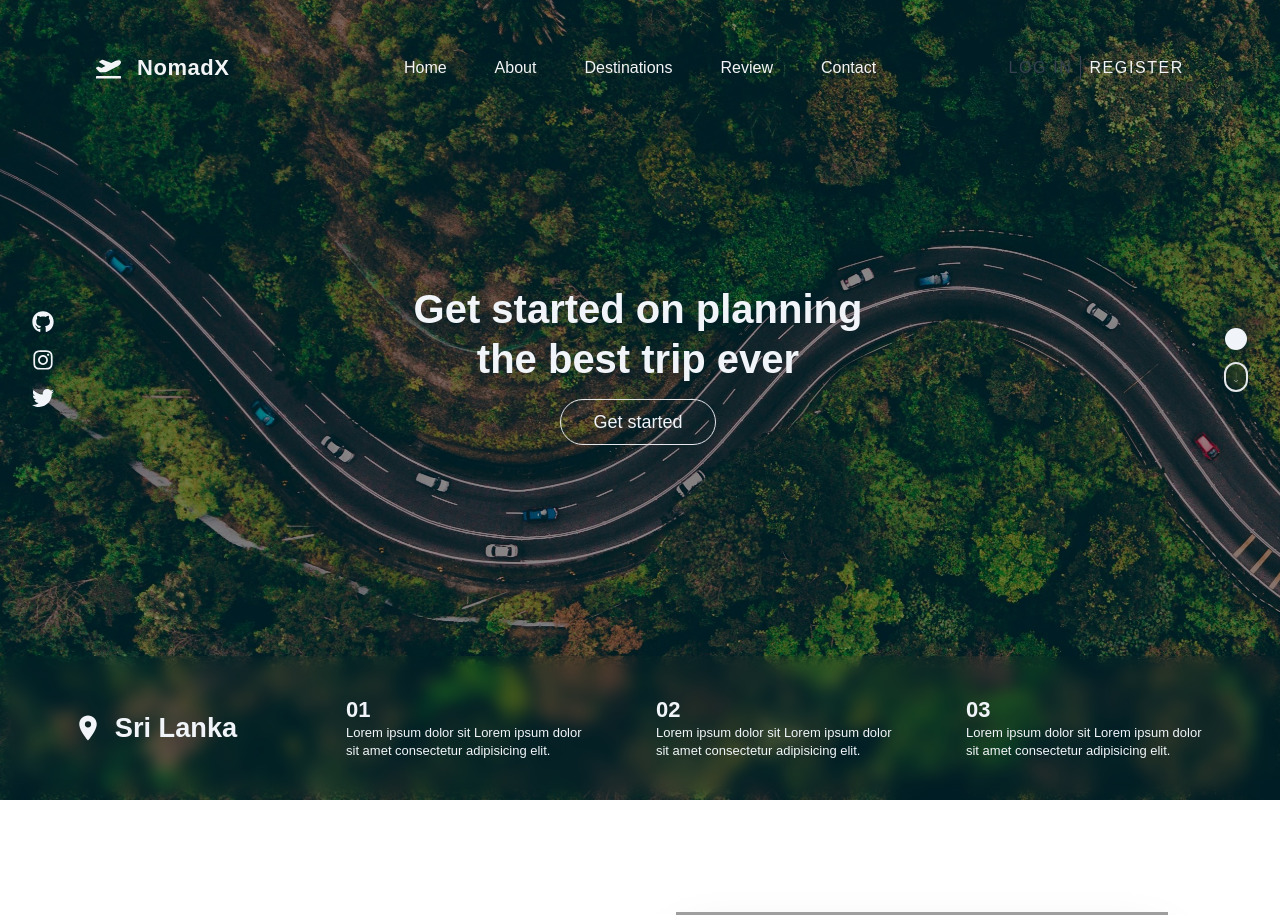
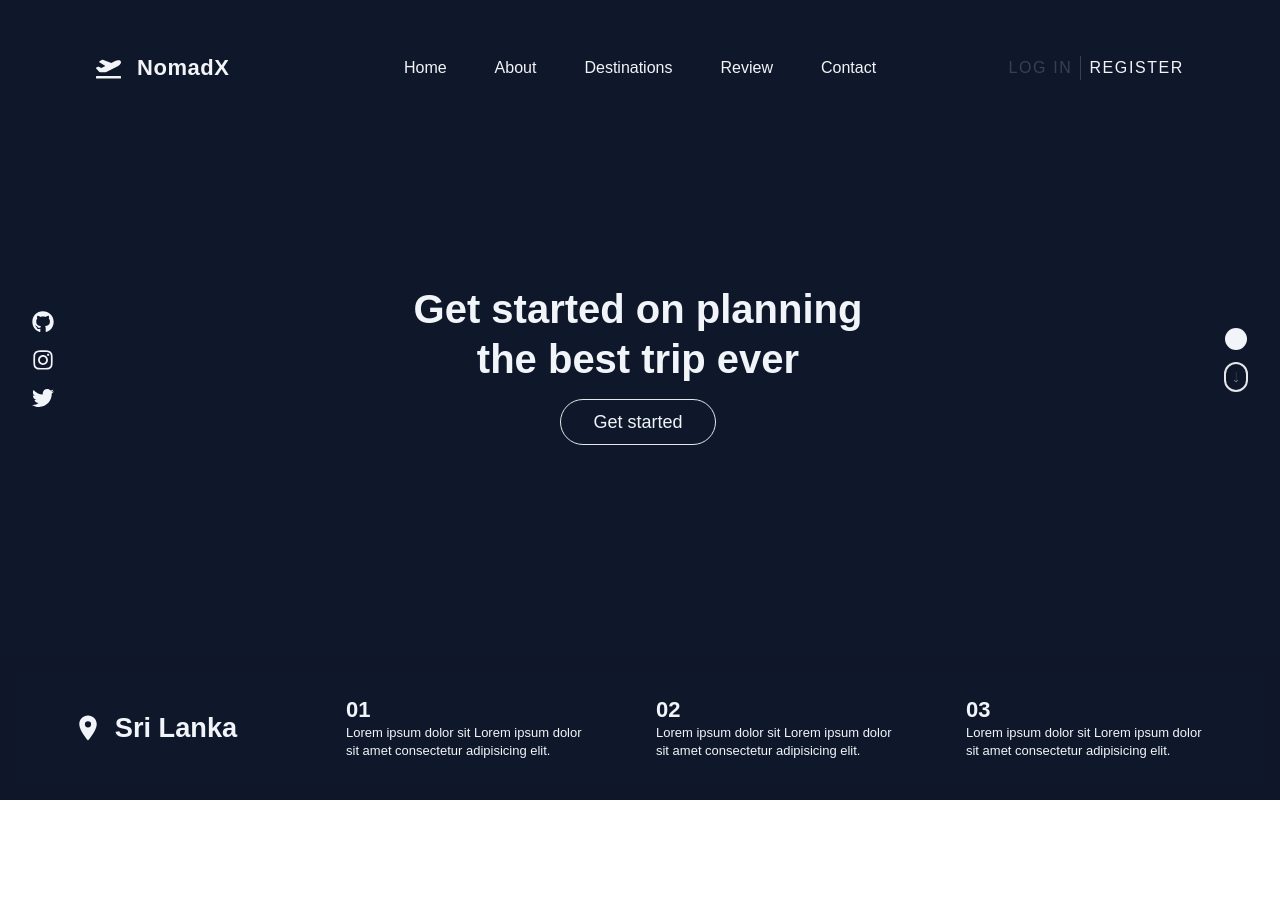
Before and after one commit to mustafabadan1/five, a Next.js app: page / in a window 1280 px wide. Shown: the top 915 px of the page. After the commit the page ends 800 px from the top, so only its background shows below. Built offline with nearby package versions, Linux system fonts and the light colour scheme; grey boxes are pictures that could not be loaded.

Commit message:
this chaios no longer stay

```diff
--- a/src/components/Darkheader.tsx
+++ b/src/components/Darkheader.tsx
@@ -1,5 +1,5 @@
 import React, { UIEvent } from "react";
-import Nav from "./Nav";
+import Nav from "./Navbar";
 import Image from "next/image";
 import Link from "next/link";
 import { FaPlaneDeparture } from "react-icons/fa";
--- a/src/components/Header.tsx
+++ b/src/components/Header.tsx
@@ -1,49 +1,11 @@
-import Nav from './Nav';
-import Link from 'next/link';
-import { FaPlaneDeparture } from 'react-icons/fa';
+import React from 'react'
+import { Navbar } from './Navbar'
 
-const Header = () => {
+export const Header = () => {
   return (
-    <header className='bg-transparent fixed top-8 left-0 w-full flex items-center z-50'>
-      <div id='navbar' className='w-screen 2xl:container relative'>
-        <div className='flex items-center justify-between relative min-h-[4.5rem]'>
-          {/* Logo */}
-          <div className='flex items-center gap-x-4 order-1 w-[25%] box-border pl-6 lmd:pl-14 lg:pl-24 2xl:pl-16'>
-            <Link href='/'>
-              <FaPlaneDeparture size={25} className='text-gray-100' />
-            </Link>
-            <Link
-              href='/'
-              className='hidden lg:inline  text-lg sm:text-xl lg:text-[1.375rem] font-bold tracking-wide text-gray-100'
-            >
-              NomadX
-            </Link>
-          </div>
+    <div>
+<Navbar/>
 
-          {/* navigation */}
-          <Nav />
-
-          {/* login & register */}
-          <div className='order-2 lg:order-3 lg:w-[25%] box-border flex justify-center items-center lg:pr-24 2xl:pr-16 gap-x-2 lg:justify-end'>
-            <Link
-              href='/#'
-              className='uppercase hidden xs:inline xs:text-sm sm:text-base tracking-widest
-             text-gray-700 border-gray-700'
-            >
-              log in
-            </Link>
-            <div className='h-4 sm:h-[1.5rem] w-[1px] border-l-[1px]  border-gray-700'></div>
-            <Link
-              href='/#'
-              className='uppercase hidden xs:inline xs:text-sm sm:text-base tracking-widest text-gray-100'
-            >
-              register
-            </Link>
-          </div>
-        </div>
-      </div>
-    </header>
-  );
-};
-
-export default Header;
+    </div>
+  )
+}
--- /dev/null
+++ b/src/components/HeroClone.tsx
@@ -0,0 +1,49 @@
+import React from 'react';
+
+export const You = () => {
+  return (
+    <>
+      <Background />
+      <Title />
+    </>
+  );
+};
+
+function Background() {
+  return (
+    <div
+      className='absolute inset-0 bottom-10 bg-bottom bg-no-repeat bg-[#0B1120]'
+      style={{
+        backgroundImage: 'url(/hero.jpg)',
+        backgroundSize: '86.125rem',
+      }}
+    >
+      <div
+        className='absolute inset-0 bg-grid-slate-400/[0.05] bg-bottom border-b border-slate-100/5'
+        style={{
+          maskImage: 'linear-gradient(to bottom, transparent, black)',
+          WebkitMaskImage: 'linear-gradient(to bottom, transparent, black)',
+        }}
+      />
+    </div>
+  );
+}
+
+function Title() {
+  return (
+    <div className='relative max-w-5xl mx-auto my-auto pt-20 sm:pt-24 lg:pt-32'>
+      <h1 className='font-extrabold text-4xl sm:text-5xl lg:text-6xl tracking-tight text-center text-white'>
+        Rapidly build a clone of Tailwinds landing page with Code Hike.
+      </h1>
+      <p className='mt-6 text-lg  text-center max-w-3xl mx-auto text-slate-400'>
+        A utility-first CSS framework packed with classes like{/* */}{' '}
+        <code className='font-mono font-medium text-sky-400'>flex</code>,{' '}
+        <code className='font-mono font-medium text-sky-400'>pt-4</code>,{' '}
+        <code className='font-mono font-medium text-sky-400'>text-center</code>{' '}
+        and{' '}
+        <code className='font-mono font-medium text-sky-400'>rotate-90</code>{' '}
+        that can be composed to build any design, directly in your markup.
+      </p>
+    </div>
+  );
+}
--- a/src/components/Nav.tsx
+++ /dev/null
@@ -1,77 +0,0 @@
-import React, { useState, useEffect } from 'react';
-import { HiOutlineMenu } from 'react-icons/hi';
-import { Navdata } from '@/constant/Data';
-import Link from 'next/link';
-
-
-
-const Nav = () => {
-  const [toggle, setToggle] = useState(true);
-  const handleClick = () => {
-    setToggle(!toggle);
-  };
-
-  return (
-    <div className='order-3 lg:px-0 lg:order-2 w-1/4 lg:w-fit'>
-      <div className=' flex justify-end pr-6 lmd:pr-14 w-full'>
-        <button className='lg:hidden rounded-full' onClick={handleClick}>
-          <HiOutlineMenu color={'#f3f4f6'} size={30} />
-        </button>
-      </div>
-
-      {/* //=mobile */}
-      {/* //? hoh */}
-      {!toggle ? (
-        <nav
-          id='nav-menu'
-          className={`lg:hidden absolute top-[4.5rem] right-4 py-[0.6rem] px-3 bg-gray-800`}
-        >
-          <ul className='flex flex-col gap-2 pr-2 text-gray-800'>
-            {/* mapping title,link */}
-            {Navdata.map((item) => (
-              <div key={item.reference}>
-                <li className='group'>
-                  {/* nav link */}
-
-                  <Link
-                    href={`#${item.reference}`}
-                    className={`px-2 text-[.95rem] hover:text-opacity-60 text-gray-100`}
-                  >
-                    {/* nav title */}
-                    {item.title}
-                  </Link>
-                </li>
-              </div>
-            ))}
-          </ul>
-        </nav>
-      ) : null}
-
-      {/* desktop */}
-      <nav id='nav-menu' className='hidden lg:block'>
-        <ul className='flex'>
-          {/* mapping title,link */}
-          {Navdata.map((item) => (
-            <div key={item.reference}>
-              <li className='group'>
-                {/* nav link */}
-
-                <Link
-                  href={`#${item.reference}`}
-                  className='px-3 mx-2 py-1 xl:mx-3 hover:text-opacity-80
-                  text-gray-100'
-                >
-                  {/* nav title */}
-
-                  {item.title}
-                </Link>
-              </li>
-            </div>
-          ))}
-        </ul>
-      </nav>
-    </div>
-  );
-};
-
-export default Nav;
--- /dev/null
+++ b/src/components/Navbar.tsx
@@ -0,0 +1,121 @@
+import React, { useState } from 'react';
+import { HiOutlineMenu } from 'react-icons/hi';
+import { Navdata } from '@/constant/Data';
+import Link from 'next/link';
+import { FaPlaneDeparture } from 'react-icons/fa';
+
+
+
+ const Navigation = () => {
+  const [toggle, setToggle] = useState(true);
+  const handleClick = () => {
+    setToggle(!toggle);
+  };
+
+  return (
+    <div className='order-3 lg:px-0 lg:order-2 w-1/4 lg:w-fit'>
+      <div className=' flex justify-end pr-6 lmd:pr-14 w-full'>
+        <button className='lg:hidden rounded-full' onClick={handleClick}>
+          <HiOutlineMenu color={'#f3f4f6'} size={30} />
+        </button>
+      </div>
+
+      {/* //=mobile */}
+      {!toggle ? (
+        <nav
+          id='nav-menu'
+          className='lg:hidden absolute top-[4.5rem] right-4 py-[0.6rem] px-3 bg-gray-800'
+        >
+          <ul className='flex flex-col gap-2 pr-2 text-gray-800'>
+            {/* //mapping title,link */}
+            {Navdata.map((item) => (
+              <div key={item.reference}>
+                <li className='group'>
+                  {/* nav link */}
+
+                  <Link
+                    href={`#${item.reference}`}
+                    className='px-2 text-[.95rem] hover:text-opacity-60 text-gray-100'
+                  >
+                    {/* nav title */}
+                    {item.title}
+                  </Link>
+                </li>
+              </div>
+            ))}
+          </ul>
+        </nav>
+      ) : null}
+
+      {/* desktop */}
+      <nav id='nav-menu' className='hidden lg:block'>
+        <ul className='flex'>
+          {/* mapping title,link */}
+          {Navdata.map((item) => (
+            <div key={item.reference}>
+              <li className='group'>
+                {/* nav link */}
+
+                <Link
+                  href={`#${item.reference}`}
+                  className='px-3 mx-2 py-1 xl:mx-3 hover:text-opacity-80
+                  text-gray-100'
+                >
+                  {/* nav title */}
+
+                  {item.title}
+                </Link>
+              </li>
+            </div>
+          ))}
+        </ul>
+      </nav>
+    </div>
+  );
+};
+
+
+
+export const Navbar = () => {
+  return (
+    <header className='bg-transparent fixed top-8 left-0 w-full flex items-center z-50'>
+      <div id='navbar' className='w-screen 2xl:container relative'>
+        <div className='flex items-center justify-between relative min-h-[4.5rem]'>
+          {/* Logo */}
+          <div className='flex items-center gap-x-4 order-1 w-[25%] box-border pl-6 lmd:pl-14 lg:pl-24 2xl:pl-16'>
+            <Link href='/'>
+              <FaPlaneDeparture size={25} className='text-gray-100' />
+            </Link>
+            <Link
+              href='/'
+              className='hidden lg:inline  text-lg sm:text-xl lg:text-[1.375rem] font-bold tracking-wide text-gray-100'
+            >
+              NomadX
+            </Link>
+          </div>
+
+          {/* navigation elements */}
+          <Navigation />
+
+          {/* login & register */}
+          <div className='order-2 lg:order-3 lg:w-[25%] box-border flex justify-center items-center lg:pr-24 2xl:pr-16 gap-x-2 lg:justify-end'>
+            <Link
+              href='/#'
+              className='uppercase hidden xs:inline xs:text-sm sm:text-base tracking-widest
+             text-gray-700 border-gray-700'
+            >
+              log in
+            </Link>
+            <div className='h-4 sm:h-[1.5rem] w-[1px] border-l-[1px]  border-gray-700'></div>
+            <Link
+              href='/#'
+              className='uppercase hidden xs:inline xs:text-sm sm:text-base tracking-widest text-gray-100'
+            >
+              register
+            </Link>
+          </div>
+        </div>
+      </div>
+    </header>
+  );
+};
--- a/src/pages/index.tsx
+++ b/src/pages/index.tsx
@@ -13,7 +13,7 @@ export default function Home() {
   return (
     <>
       <Head>
-        <title>mhafel</title>
+        <title>NomadX</title>
         <meta name="description" content="Generated by create next app" />
         <meta name="viewport" content="width=device-width, initial-scale=1" />
         <link rel="icon" href="/favicon.ico" />
@@ -22,13 +22,13 @@ export default function Home() {
         {/* Home */}
         <Homepage />
         {/* section 2 */}
-        <Second />
+        {/* <Second /> */}
         {/* section 3 */}
-        <Pic />
+        {/* <Pic /> */}
         {/* section 4 */}
-        <Testi />
+        {/* <Testi /> */}
         {/* <Reviewpage /> */}
-        <Footer />
+        {/* <Footer /> */}
       </div>
     </>
   );
--- a/src/pages/sections/landing/Homepage.tsx
+++ b/src/pages/sections/landing/Homepage.tsx
@@ -1,22 +1,23 @@
-import React from "react";
-import Header from "@/components/Header";
-import Hero from "./Hero";
-import Desc from "./Desc";
+import React from 'react';
+;
+import Desc from '../../../components/Desc';
+// import Hero, { You } from '@/components/Hero';
+import { Header } from '@/components/Header';
+import Hero from '@/components/Hero';
 
 const Homepage = () => {
   return (
-    <main
-      id="home"
-      data-testid="homepage"
-      className={`min-h-screen bg-[url('/forest-dark.jpg')] bg-cover bg-no-repeat`}
+    <main className=' bg-slate-900'
+
     >
-      {/* header */}
-      <Header />
-      {/* content */}
-      <div className="w-full h-screen relative">
-        {/* social, hero, scroll */}
-        <Hero />
-        {/* desc */}
+      {/* //*header */}
+<Header/>
+      {/* //*content */}
+      <div className='w-full h-screen relative'>
+        {/* //*social, hero, scroll */}
+{/* <You/> */}
+<Hero/>
+        {/* //*desc */}
         <Desc />
       </div>
     </main>
```
Also changed, not shown: src/pages/sections/landing/Second.tsx (+35 -35 lines), src/pages/sections/landing/Testi.tsx (+46 -45 lines), src/components/Desc.tsx (renamed from src/pages/sections/landing/Desc.tsx), src/components/Hero.tsx (renamed from src/pages/sections/landing/Hero.tsx).
